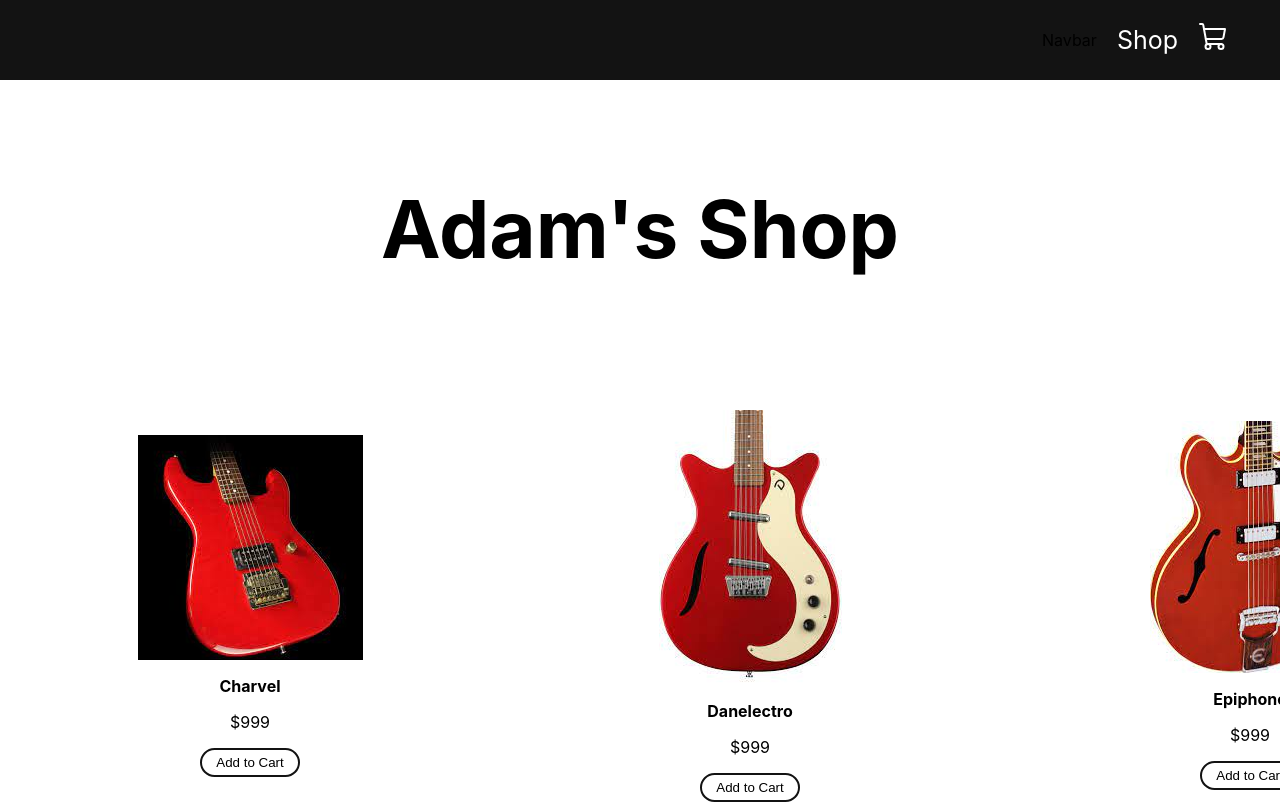
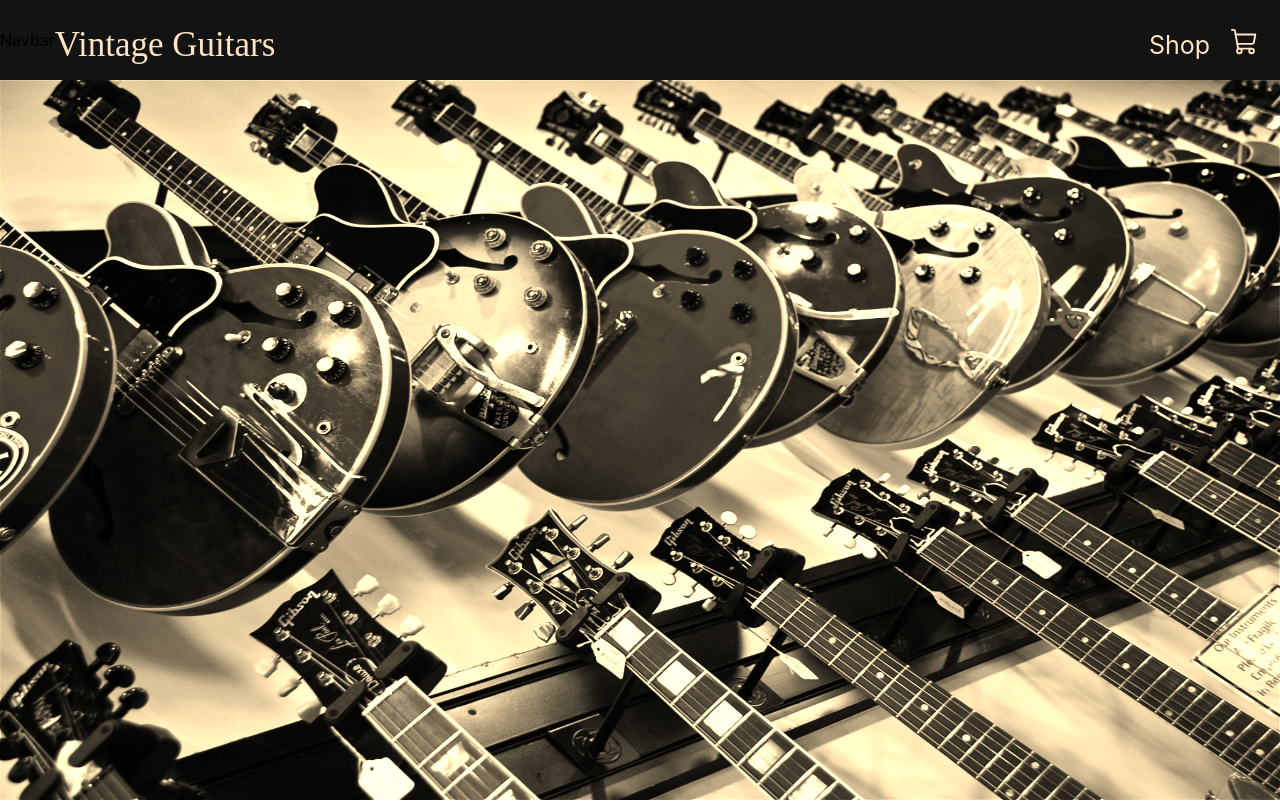
Before and after one commit to sinninga/ecommerce, a React (Create React App) app: page / in a window 1280 px wide. Shown: the top 804 px of the page. Built offline with nearby package versions, Linux system fonts and the light colour scheme.

Commit message:
added landing page

```diff
--- /dev/null
+++ b/src/components/feature-image.css
@@ -0,0 +1,10 @@
+.img-wrapper {
+    height: 90vh;
+    background-color: black;
+}
+
+.feature-img {
+    height: 90vh;
+    width: 100vw;
+    filter: sepia(100%);
+}
--- /dev/null
+++ b/src/components/feature-image.jsx
@@ -0,0 +1,11 @@
+import React from "react";
+import "./feature-image.css";
+import guitarsImage from "../assets/guitars.jpg"; // Import the image
+
+
+export const FeatureImage = () => {
+    return (
+        <div className="img-wrapper">
+            <img className="feature-img" src={guitarsImage} alt="img" />
+        </div>
+  )}
--- a/src/components/navbar.css
+++ b/src/components/navbar.css
@@ -6,16 +6,36 @@
     justify-content: flex-end;
     align-items: center;
 }
+.links-container {
+    width: 50%;
+    height: 80px;
+    display: flex;
+    justify-content: flex-end;
+    align-items: center;
+}
 
 .links {
-    margin-right: 50px;
+    margin-right: 20px;
+    margin-top: 10px;
     display: flex;
     align-items: center;
 }
 
 .links a {
     text-decoration: none;
-    color: white;
+    color: bisque;
     margin-left: 20px;
     font-size: 25px;
 }
+
+.site-name {
+    width: 50%;
+    margin-top: 10px;
+    height: 80px;
+    display: flex;
+    align-items: center;
+    justify-content: flex-start;
+    color: bisque;
+    font-size: 35px;
+    font-family: cursive;
+}
--- a/src/components/navbar.jsx
+++ b/src/components/navbar.jsx
@@ -6,11 +6,16 @@
 export const Navbar = () => {
     return (
         <div className="navbar">Navbar
-            <div className="links">
-                <Link to="/"> Shop </Link>
-                <Link to="/cart">
-                    <ShoppingCart size={32} />
-                </Link>
+            <div className="site-name">
+                Vintage Guitars
+            </div>
+            <div className="links-container">
+                <div className="links">
+                    <Link to="/"> Shop </Link>
+                    <Link to="/cart">
+                        <ShoppingCart size={30} />
+                    </Link>
+                </div>
             </div>
         </div>
   );
--- a/src/pages/shop/product.jsx
+++ b/src/pages/shop/product.jsx
@@ -8,7 +8,7 @@
 
     return (
          <div className="product">
-            <img src={productImage} alt="img" />
+            <img className="product-image" src={productImage} alt="img" />
             <div className="description">
                 <p>
                     <b>{productName}</b>
--- a/src/pages/shop/shop.css
+++ b/src/pages/shop/shop.css
@@ -1,14 +1,16 @@
 .shopTitle {
     margin-top: 100px;
     text-align: center;
-    font-size: 40px;
+    font-size: 20px;
+    font-family: cursive;
   }
   .products {
     width: 100%;
     flex-wrap: wrap;
     overflow: scroll;
     height: auto;
-    display: grid;
+    display: flex;
+    justify-content: center;
     grid-template-columns: 1fr 1fr 1fr;
     place-items: center;
   }
@@ -17,15 +19,16 @@
     border-radius: 15px;
     width: 300px;
     height: 350px;
-    margin: 100px;
+    margin: 40px;
     display: flex;
     flex-direction: column;
     justify-content: center;
     align-items: center;
   }
 
-  .product .img {
-    width: 400px;
+  .product-image {
+    width: 200px;
+    height: 200px;
   }
 
   .product .description {
--- a/src/pages/shop/shop.jsx
+++ b/src/pages/shop/shop.jsx
@@ -2,18 +2,22 @@
 import { PRODUCTS } from "../../products";
 import { Product } from "./product";
 import "./shop.css";
+import { FeatureImage } from "../../components/feature-image";
 
 export const Shop = () => {
   return (
+    <>
+    <FeatureImage />
     <div className="shop">
         <div className="shopTitle">
             <h1>Adam's Shop</h1>
         </div>
         <div className="products">
             {PRODUCTS.map((product) => (
-                <Product data={product} />
+                <Product data={product} key={product.id}/>
             ))}
         </div>
     </div>
+    </>
   );
 };
```
Also changed, not shown: src/assets/guitars.jpg (added).
